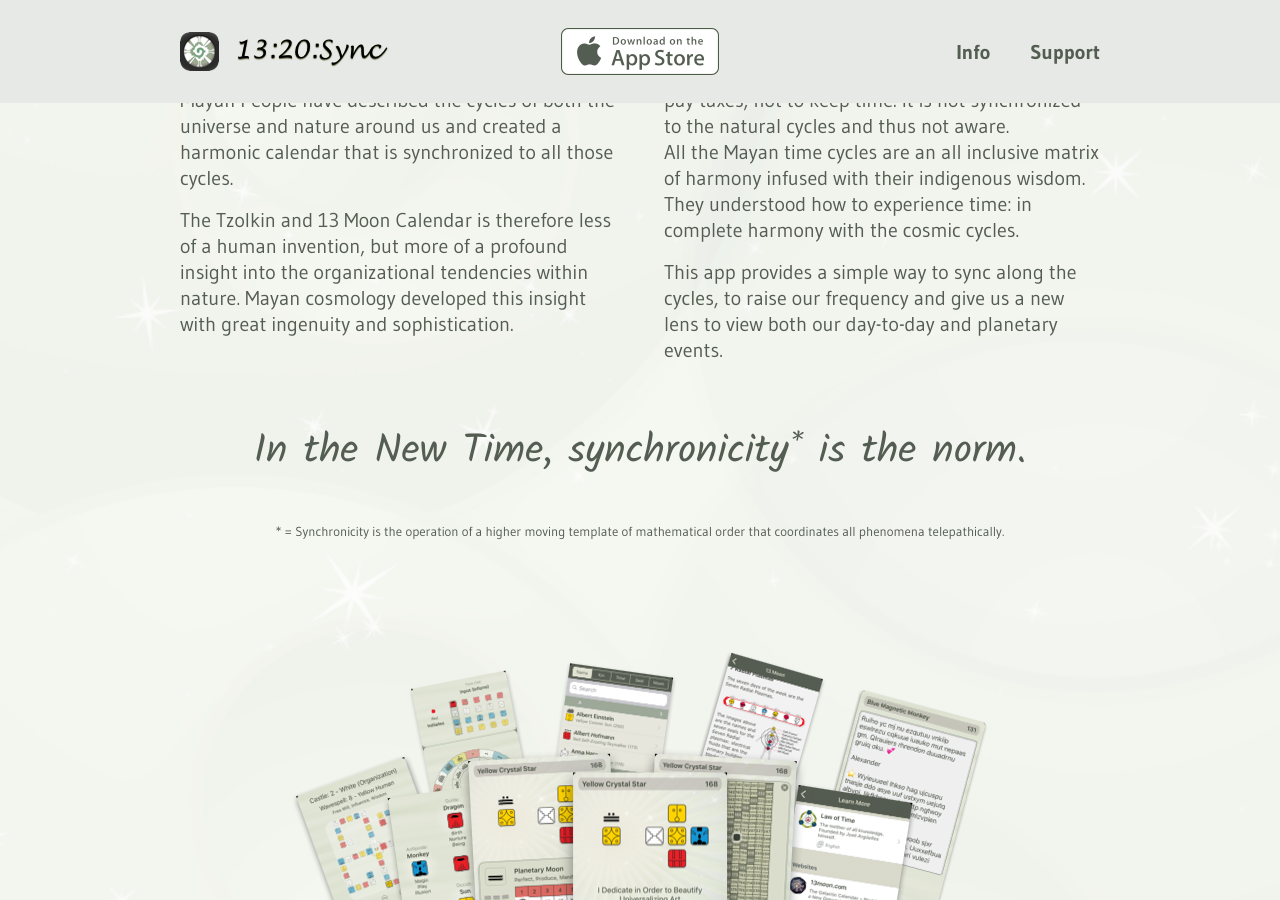
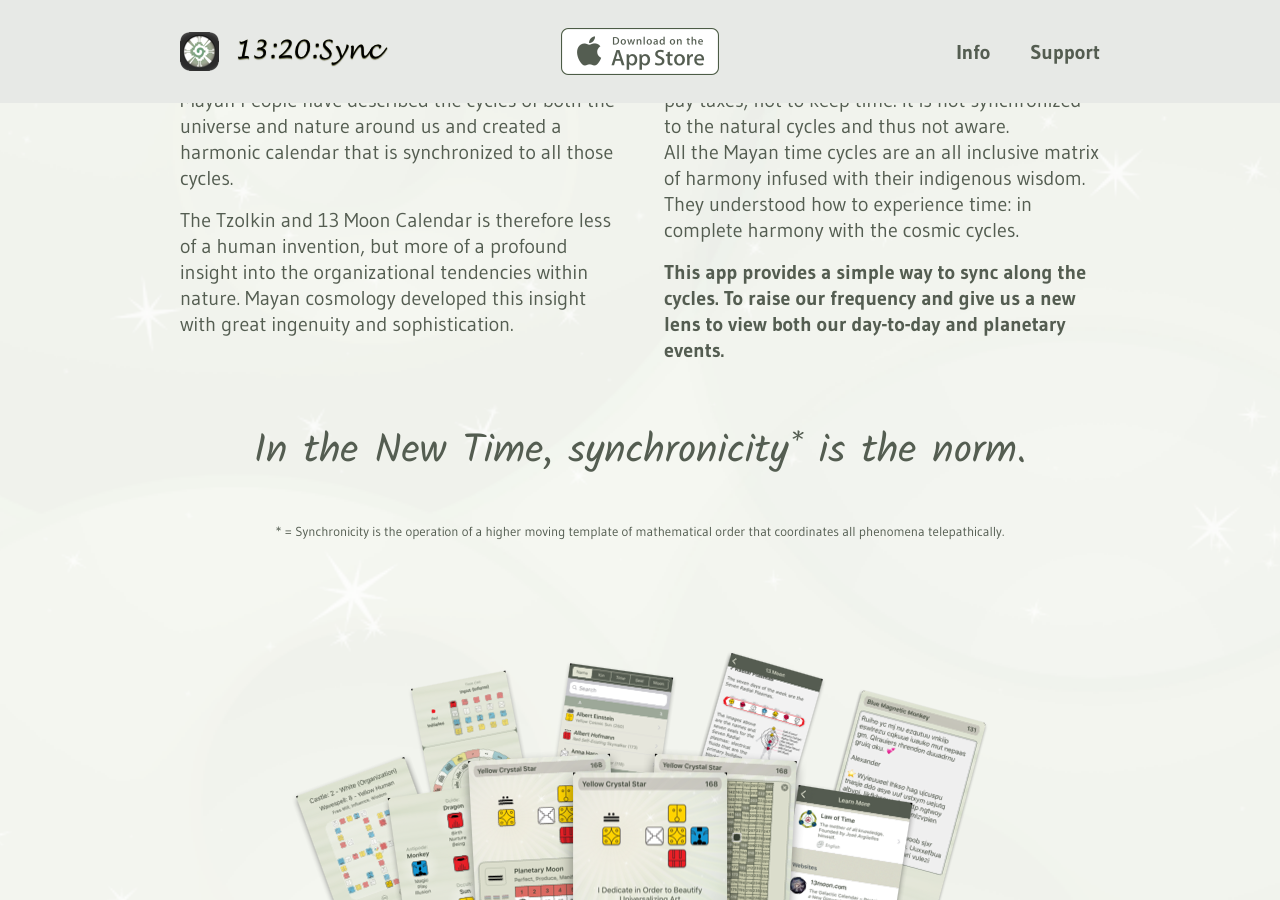
Before and after one commit to redhousestudio/1320sync.github.io, a Jekyll site: the page built from index.html, in a window 1280 px wide and 900 px high, scrolled down 775 px. Built offline with Jekyll 4.4.1, drawn with Linux system fonts in a browser that asks for light colours; nearby versions of some CDN libraries.

Commit message:
bold what needs to be bold

```diff
--- a/index.html
+++ b/index.html
@@ -38,7 +38,7 @@ title: "Mayan Dreamspell Calendar app"
 						</div>
 						<p class="two-col-text text-center text-sm-left">Our irregular Gregorian calendar was invented to pay taxes, not to keep time. It is not synchronized to the natural cycles and thus not aware.<br />
 						All the Mayan time cycles are an all inclusive matrix of harmony infused with their indigenous wisdom. They understood how to experience time: in complete harmony with the cosmic cycles.</p>
-						<p class="two-col-text text-center text-sm-left">This app provides a simple way to sync along the cycles, to raise our frequency and give us a new lens to view both our day-to-day and planetary events.</p>
+						<p class="two-col-text text-center text-sm-left"><strong>This app provides a simple way to sync along the cycles. To raise our frequency and give us a new lens to view both our day-to-day and planetary events.</strong></p>
 					</div>
 					<div class="col-12">
 						<h1 class="two-col-bottom-message text-center mt-4 mt-md-5">In the New Time, synchronicity* is the norm.</h1>
```
